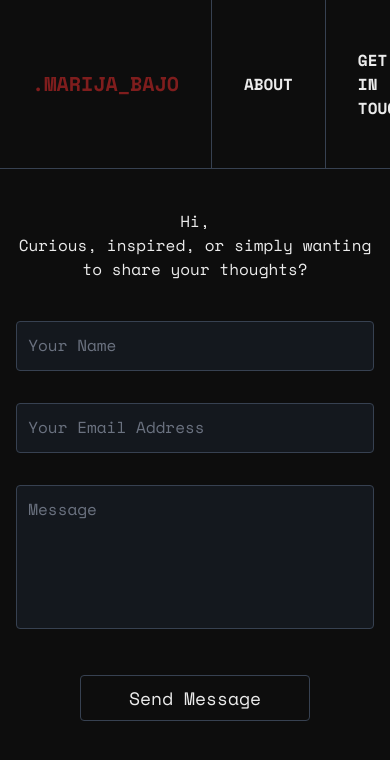
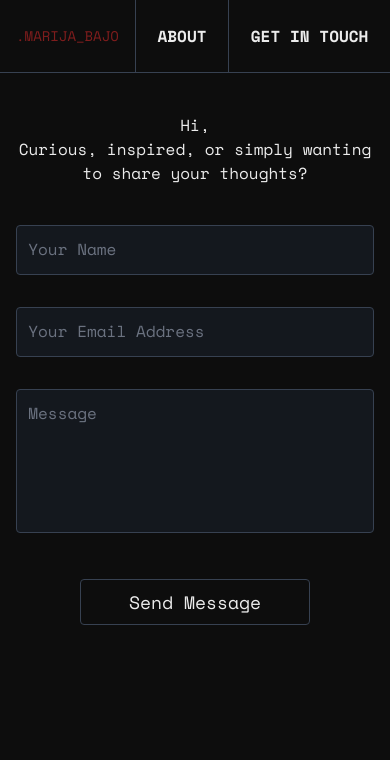
Before and after one commit to MarijaPesha/marija-bajo, a React (Vite) app: page /get-in-touch in a window 390 px wide. Shown: the top 760 px of the page. Built offline with nearby package versions, Linux system fonts and the light colour scheme.

Commit message:
Add mobile style

```diff
--- a/src/App.css
+++ b/src/App.css
@@ -26,7 +26,6 @@ main {
 }
 
 .home-wrap {
-  display: grid;
   grid-template-columns: repeat(6, 1fr);
   grid-template-rows: repeat(5, 1fr);
   grid-column-gap: 0px;
--- a/src/components/CaruselTitel.jsx
+++ b/src/components/CaruselTitel.jsx
@@ -3,7 +3,7 @@ import React from "react";
 const CaruselTitel = ({ isPlaying }) => {
   return (
     <div
-      className={`carusel-titel grid place-items-center text-6xl font-semibold ${
+      className={`carusel-titel grid place-items-center text-3xl sm:text-6xl font-semibold ${
         isPlaying
           ? "opacity-50 text-[#9b9b9b]"
           : "opacity-100 text-[#ececec] transition ease-in-out hover:scale-105"
--- a/src/components/Nav.jsx
+++ b/src/components/Nav.jsx
@@ -38,13 +38,13 @@ function Nav() {
       <Link
         to="/"
         id="nav-logo-section"
-        className="flex px-8 py-12 border-r border-gray-700 justify-center items-center font-bold text-xl uppercase hover:text-red-900 transition duration-300 ease-in-out"
+        className="flex px-4 py-6 sm:px-8 sm:py-12 border-r border-gray-700 justify-center items-center text-sm sm:font-bold sm:text-xl uppercase hover:text-red-900 transition duration-300 ease-in-out"
       >
         {transformedText}
       </Link>
       <div
         id="nav-social-section"
-        className="hidden md:flex px-8 py-12 border-r border-gray-700 justify-center items-center font-bold"
+        className="hidden md:flex px-4 py-6 sm:px-8 sm:py-12 border-r border-gray-700 justify-center items-center font-bold"
       >
         <a href={socialLinks.youtube} target="_blank">
           <FontAwesomeIcon
@@ -74,14 +74,14 @@ function Nav() {
       <Link
         to="/about"
         id="nav-link-section"
-        className="flex px-8 py-12 border-r border-gray-700 justify-center items-center font-bold hover:text-red-900 transition duration-300 ease-in-out"
+        className="flex px-4 py-6 sm:px-8 sm:py-12 border-r border-gray-700 justify-center items-center font-bold hover:text-red-900 transition duration-300 ease-in-out"
       >
         ABOUT
       </Link>
       <Link
         to="/get-in-touch"
         id="nav-contact-section"
-        className="flex px-8 py-12 justify-center items-center font-bold hover:text-red-900 transition duration-300 ease-in-out"
+        className="flex px-4 py-6 sm:px-8 sm:py-12 justify-center items-center font-bold hover:text-red-900 transition duration-300 ease-in-out"
       >
         GET IN TOUCH
       </Link>
--- a/src/pages/About.jsx
+++ b/src/pages/About.jsx
@@ -14,7 +14,7 @@ const About = () => {
   return (
     <div className="w-screen flex flex-col items-center justify-center overflow-hidden">
       <Nav />
-      <div className="w-screen h-screen calc-[100vh-130px] flex">
+      <div className="w-screen h-full sm:h-screen sm:calc-[100vh-130px] flex">
         <div
           className="hidden md:block w-[calc(100%/3)] md:w-[50%] 2xl:w-2/3 "
           style={containerStyle}
@@ -22,9 +22,9 @@ const About = () => {
         <MaskContainer
           revealText={
             <p className="mx-auto max-w-screen-lg text-center xl:text-xl font-bold text-base">
-              <span className="block text-5xl">...</span>
-              <br />
-              <br />
+              <span className="hidden sm:block text-5xl">...</span>
+              <br className="hidden sm:block" />
+              <br className="hidden sm:block" />
               Marija Bajo is a performing artist, dedicated to bringing creative
               concepts to life on stage. As an artist, her intention is to bring
               a fresh perspective to the classical and contemporary realms of
--- a/src/pages/Home.jsx
+++ b/src/pages/Home.jsx
@@ -32,7 +32,7 @@ const Home = () => {
     <div className="w-screen flex flex-col relative">
       <Nav />
       <main>
-        <div className="home-wrap box-border">
+        <div className="home-wrap flex flex-col sm:grid box-border">
           <Carousel currentIndex={currentIndex} images={images} />
           <div className="carusel-description px-6 py-12 overflow-auto scroll-smooth border-l border-gray-700">
             <TextGenerateEffect words={text} />
```
